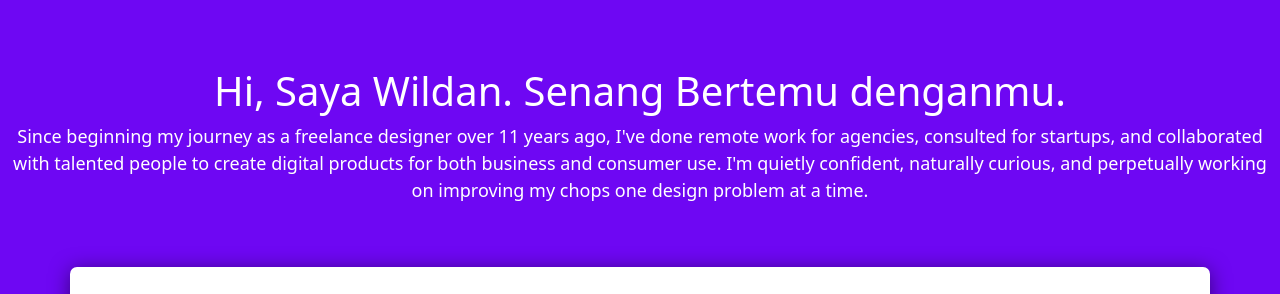
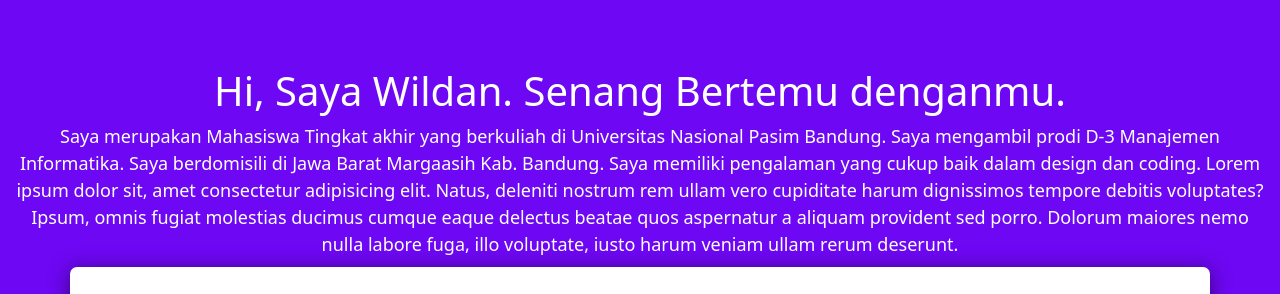
Before and after one commit to WildansyahAditya/wildansyahaditya.github.io, a plain HTML site: page index.html in a window 1280 px wide. Shown: the part 1180-1474 px from the top of the page. Drawn offline with nearby package versions, Linux system fonts and the light colour scheme.

Commit message:
Update index.html

```diff
--- a/index.html
+++ b/index.html
@@ -63,7 +63,7 @@
             <div class="content-1">
                 <div class="title-main" >
                     <h1>Hi, Saya Wildan. Senang Bertemu denganmu.</h1>
-                    <p >Since beginning my journey as a freelance designer over 11 years ago, I've done remote work for agencies, consulted for startups, and collaborated with talented people to create digital products for both business and consumer use. I'm quietly confident, naturally curious, and perpetually working on improving my chops one design problem at a time.</p>
+                    <p >Saya merupakan Mahasiswa Tingkat akhir yang berkuliah di Universitas Nasional Pasim Bandung. Saya mengambil prodi D-3 Manajemen Informatika. Saya berdomisili di Jawa Barat Margaasih Kab. Bandung. Saya memiliki pengalaman yang cukup baik dalam design dan coding. Lorem ipsum dolor sit, amet consectetur adipisicing elit. Natus, deleniti nostrum rem ullam vero cupiditate harum dignissimos tempore debitis voluptates? Ipsum, omnis fugiat molestias ducimus cumque eaque delectus beatae quos aspernatur a aliquam provident sed porro. Dolorum maiores nemo nulla labore fuga, illo voluptate, iusto harum veniam ullam rerum deserunt.</p>
                 </div>
             </div>
         </div>
```
